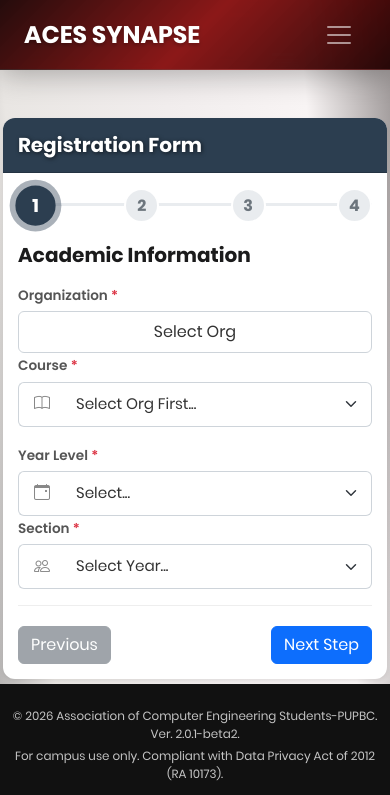
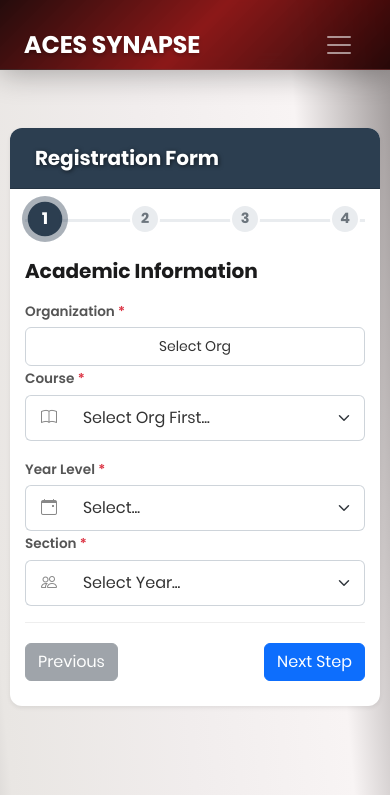
Before and after one commit to JOBIJEEEB/pupbc_synapse, a Flask app: page /student/register in a window 390 px wide. Shown: the top 795 px of the page. Run offline with Flask 3, Linux system fonts and the light colour scheme; some web fonts are replaced.

Commit message:
Optimized for mobile registration

```diff
--- a/app/templates/base.html
+++ b/app/templates/base.html
@@ -2,7 +2,7 @@
 <html lang="en">
 <head>
     <meta charset="UTF-8">
-    <meta name="viewport" content="width=device-width, initial-scale=1.0">
+    <meta name="viewport" content="width=device-width, initial-scale=1.0, maximum-scale=1.0, user-scalable=no">
     <title>ACES Synapse | {% block title %}{% endblock %}</title>
 
     <link href="https://fonts.googleapis.com/css2?family=Poppins:wght@300;400;600;700&display=swap" rel="stylesheet">
@@ -13,7 +13,6 @@
     <link rel="stylesheet" href="https://cdn.jsdelivr.net/npm/bootstrap-icons@1.11.3/font/bootstrap-icons.min.css">
 </head>
 <style>
-    /* Global Layout Lock */
     html, body {
         height: 100vh;
         margin: 0;
@@ -21,7 +20,6 @@
         font-family: 'Poppins', sans-serif;
     }
 
-    /* Fixed Navbar Height & Alignment Fix */
     .modern-navbar {
         height: 70px;
         min-height: 70px;
--- a/app/templates/student/register.html
+++ b/app/templates/student/register.html
@@ -4,9 +4,6 @@
 
 {% block content %}
 <style>
-    /* ==========================================================================
-       1. FONTS & GLOBAL VARIABLES
-       ========================================================================== */
     @font-face {
         font-family: 'Poppins';
         src: url("{{ url_for('static', filename='fonts/Poppins-Regular.ttf') }}") format('truetype');
@@ -51,9 +48,6 @@
         width: 100%;
     }
 
-    /* ==========================================================================
-       2. REGISTRATION FORM LAYOUT
-       ========================================================================== */
     .card-body-flex {
         display: flex;
         flex-direction: column;
@@ -88,7 +82,6 @@
         border-top: 1px solid #eee;
     }
 
-    /* --- Stepper (Dynamic Colors) --- */
     .step-indicator {
         display: flex;
         justify-content: space-between;
@@ -109,25 +102,23 @@
     .step {
         width: 35px; height: 35px;
         border-radius: 50%;
-        background-color: #e9ecef; /* Default Gray (Pending) */
+        background-color: #e9ecef;
         color: #6c757d;
         display: flex;
         align-items: center; justify-content: center;
         font-weight: bold;
         position: relative; z-index: 2;
         border: 2px solid #fff;
-        transition: all 0.4s ease; /* Smooth transition for everything */
+        transition: all 0.4s ease;
     }
 
-    /* Active State: Will get thick outline via JS */
      .step.active {
         color: white;
-        background-color: #2c3e50; /* Fallback Dark Blue */
+        background-color: #2c3e50;
         transform: scale(1.15);
-        box-shadow: 0 0 0 5px rgba(44, 62, 80, 0.2); /* Default Glow */
+        box-shadow: 0 0 0 5px rgba(44, 62, 80, 0.2);
     }
 
-    /* Completed State: Will get Org Color via JS */
     .step.completed {
         color: white;
     }
@@ -144,9 +135,6 @@
         to { opacity: 1; transform: translateY(0); }
     }
 
-    /* ==========================================================================
-       3. INPUT FIELDS & FOCUS SYNC
-       ========================================================================== */
     label, .form-label {
         font-size: 0.85rem;
         font-weight: 600;
@@ -192,7 +180,6 @@
         border-bottom-left-radius: 0;
     }
 
-    /* Focus States */
     .form-control:focus, .form-select:focus {
         border-color: #000000;
         box-shadow: 0 0 0 3px rgba(0, 0, 0, 0.15);
@@ -227,9 +214,6 @@
         border-color: #080808;
     }
 
-    /* ==========================================================================
-       4. CUSTOM DROPDOWN (ORG SELECT)
-       ========================================================================== */
     .org-logo {
         width: 24px;
         height: 24px;
@@ -267,9 +251,6 @@
         cursor: pointer;
     }
 
-    /* ==========================================================================
-       5. CARD & HEADER STYLING
-       ========================================================================== */
     .card {
         border: none;
         border-radius: 12px;
@@ -297,23 +278,18 @@
         transition: background-color 0.5s ease, border-color 0.5s ease;
     }
 
-    /* DYNAMIC GRADIENT TEXT SETUP */
+
     .section-title {
-        font-weight: bolder; /* Thicker font makes gradients look better */
-        /* Magic properties for gradient text */
+        font-weight: bolder;
         background-clip: text;
         -webkit-background-clip: text;
         -webkit-text-fill-color: transparent;
 
-        /* Default Fallback Gradient */
         background-image: linear-gradient(180deg, #1d1d1d, #19191a);
 
         transition: background-image 0.5s ease-in-out;
     }
 
-    /* ==========================================================================
-       6. CERTIFICATION BOX
-       ========================================================================== */
     .certification-box {
         background-color: #fff3cd;
         border: 2px solid #ffecb5;
@@ -361,9 +337,6 @@
         color: #0f5132;
     }
 
-    /* ==========================================================================
-       7. ID CARD PREVIEW
-       ========================================================================== */
     .id-card-wrapper {
         position: sticky;
         top: 20px;
@@ -405,7 +378,6 @@
     .id-bg { width: 100%; height: 100%; object-fit: fill; position: absolute; top: 0; left: 0; z-index: 1; }
     .id-content { position: absolute; top: 0; left: 0; width: 100%; height: 100%; z-index: 2; }
 
-    /* Front Positioning */
     .photo-area {
         position: absolute; top: 113px; left: 198px;
         transform: translateX(-50%); width: 166px; height: 166px;
@@ -440,30 +412,87 @@
     .b-validity-name { top: 325px; width: 100%; text-align: center; font-size: 13px; font-weight: 900; text-transform: uppercase; }
     .b-validity-period { top: 368px; width: 100%; text-align: center; font-size: 13px; font-weight: bolder; text-transform: uppercase; }
 
-    @media (max-width: 768px) {
-        .container { padding: 0 10px; }
-        .col-lg-7, .col-lg-5 { padding: 0 5px; }
-        .card-body-flex, .card-header { padding: 15px; }
+    @media (max-width: 991px) {
+        html, body {
+            height: auto !important;
+            overflow-y: auto !important;
+            display: block !important;
+        }
 
-        /* Reset fixed height on mobile */
+        .container {
+            padding: 10px;
+            max-width: 100%;
+            height: auto !important;
+        }
         .card {
-            height: auto;
-            overflow: visible;
+            height: auto !important;
+            overflow: visible !important;
+            margin-bottom: 80px;
+        }
+
+        .card-body-flex {
+            padding: 15px;
+            overflow-y: visible;
+            height: auto !important;
+        }
+
+        .step-indicator {
+            padding: 0 5px;
+            margin-bottom: 25px;
+        }
+
+        .step {
+            width: 30px; height: 30px;
+            font-size: 0.9rem;
+        }
+
+        .form-control, .form-select, .input-group-text {
+            font-size: 16px !important;
         }
 
         .id-card-wrapper {
-            position: static;
-            margin-top: 40px;
-            margin-bottom: 50px;
+            position: relative;
+            margin-top: 20px;
+            margin-bottom: 40px;
+            width: 100%;
+            display: flex;
+            flex-direction: column;
+            align-items: center;
         }
 
         .pup-id-card {
-            transform: scale(0.9);
+            transform: scale(0.85);
             transform-origin: top center;
-            margin-bottom: -40px;
+            margin-bottom: -60px;
         }
 
-        .step-indicator { padding: 0; margin-bottom: 20px; }
+        .button-container {
+            position: relative;
+            background: #fff;
+            z-index: 10;
+            padding-bottom: 10px;
+        }
+
+        .custom-dropdown-toggle {
+            font-size: 14px;
+            white-space: nowrap;
+            overflow: hidden;
+            text-overflow: ellipsis;
+        }
+    }
+
+    @media (max-width: 380px) {
+        .pup-id-card {
+            transform: scale(0.75);
+            margin-bottom: -100px;
+        }
+    }
+
+    @media (max-width: 380px) {
+        .pup-id-card {
+            transform: scale(0.75);
+            margin-bottom: -100px;
+        }
     }
 </style>
 
```
